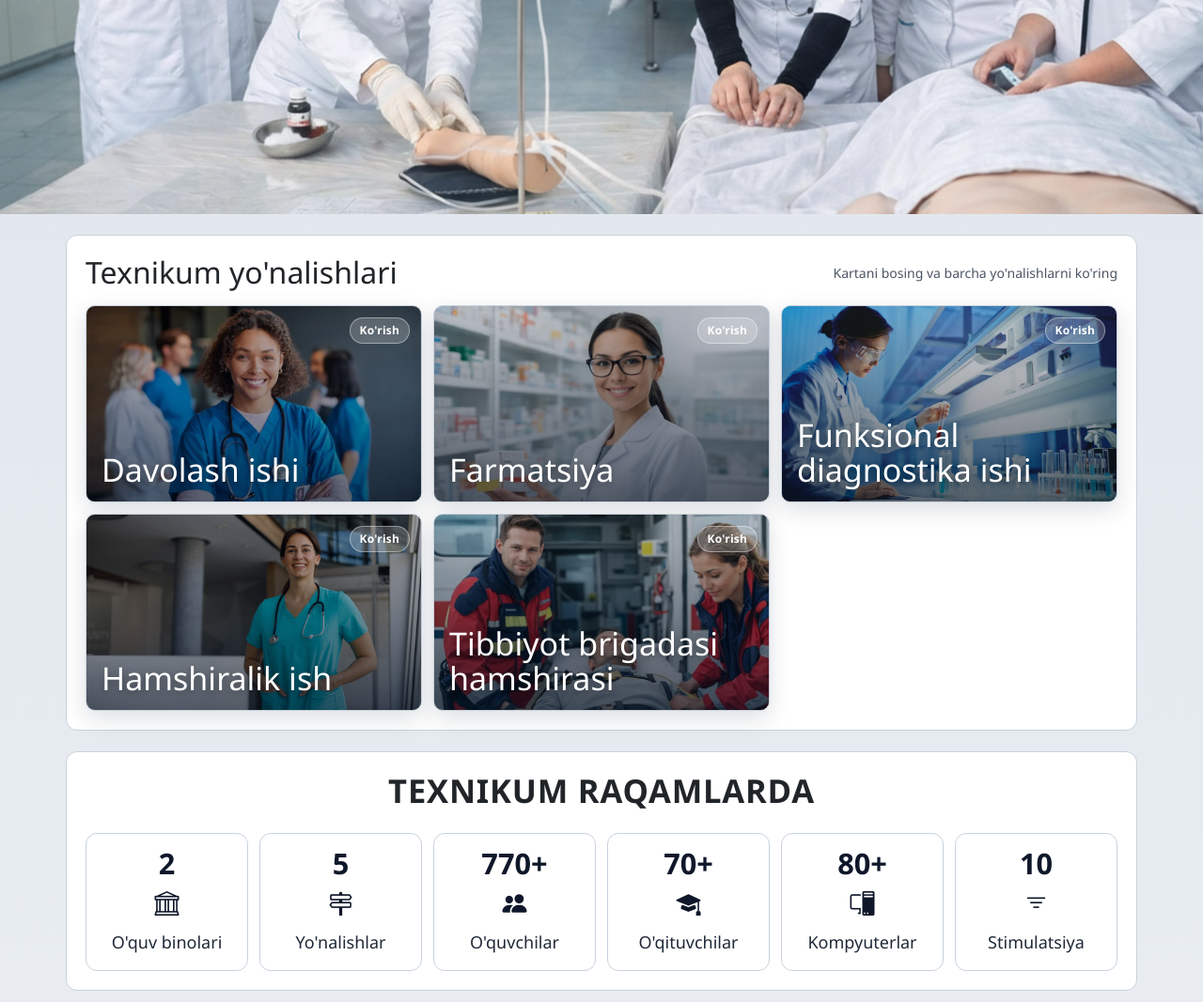
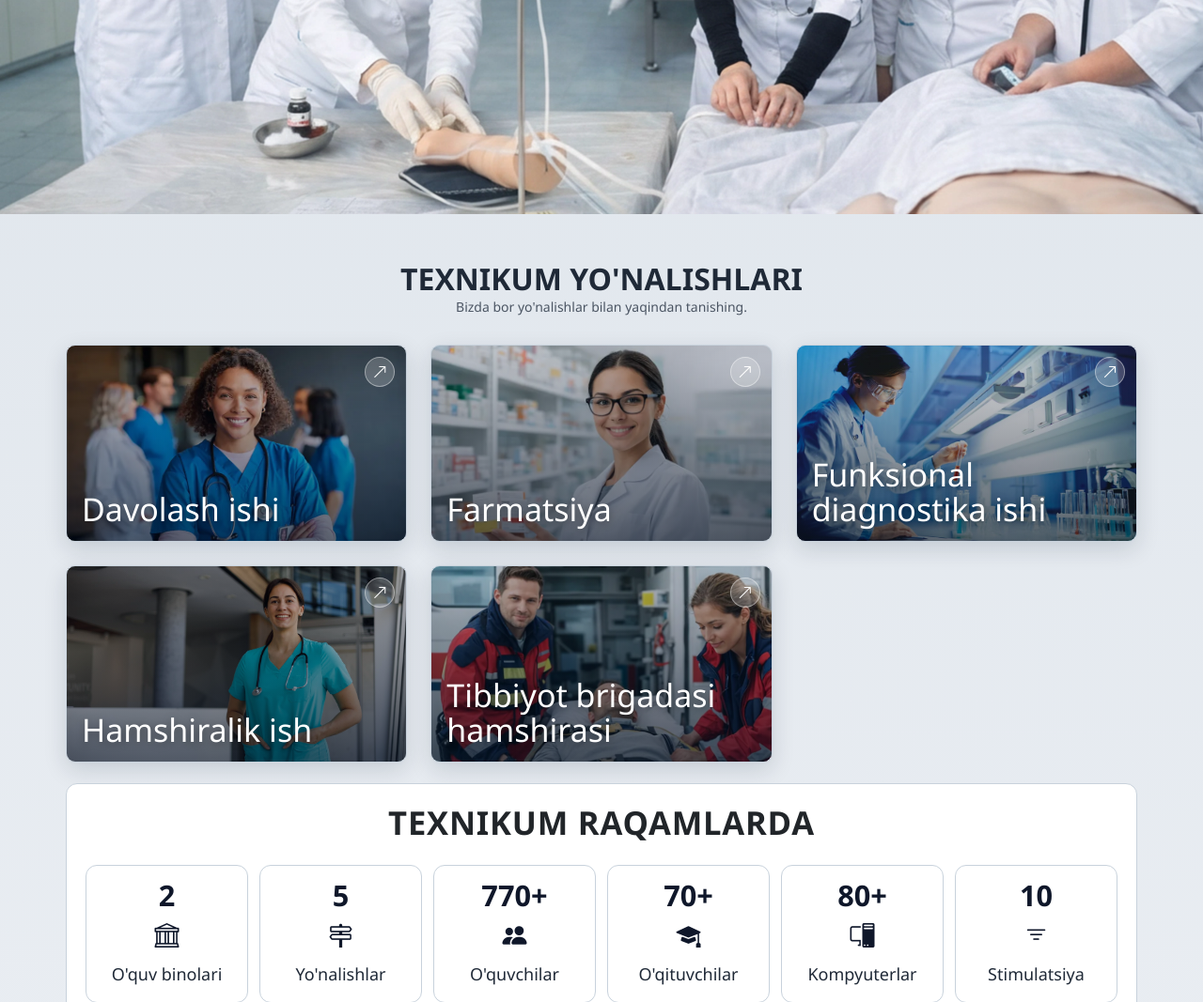
Before and after one commit to shahbozshirinboyev/new.olmaliqjst.uz, a Django app: page / in a window 1280 px wide. Shown: the part 572-1639 px from the top of the page at 94% size. Run offline with Django 5.2, Linux system fonts and the light colour scheme; data comes from the database, SQL or seed files in the repository; some libraries are stand-ins or nearby versions.

Commit message:
home section

```diff
--- a/core/templates/core/home.html
+++ b/core/templates/core/home.html
@@ -10,16 +10,18 @@
     </div>
 </section>
 
-<section class="card home-directions">
+<section class="home-directions">
     <div class="home-directions__head">
         <h2>Texnikum yo'nalishlari</h2>
-        <p>Kartani bosing va barcha yo'nalishlarni ko'ring</p>
+        <p>Bizda bor yo'nalishlar bilan yaqindan tanishing.</p>
     </div>
     <div class="home-directions__list">
         {% for direction in directions %}
             <a class="home-directions__item home-directions__item--photo" href="{% url 'education:directions' %}" style="background-image: url('{% if direction.image %}{{ direction.image.url }}{% else %}{% static 'images/hero.webp' %}{% endif %}');">
                 <span class="home-directions__shade"></span>
-                <span class="home-directions__cta">Ko'rish</span>
+                <span class="home-directions__cta">
+                    <i class="bi bi-arrow-up-right"></i>
+                </span>
                 <h3>{{ direction.name }}</h3>
             </a>
         {% empty %}
--- a/static/css/style.css
+++ b/static/css/style.css
@@ -511,19 +511,22 @@ html {
 }
 
 .home-directions {
-    margin-top: 22px;
+    /* margin-top: 22px; */
 }
 
 .home-directions__head {
-    display: flex;
+    display: flex-row;
     align-items: center;
-    justify-content: space-between;
+    justify-content: center;
+    text-align: center;
     gap: 12px;
-    margin-bottom: 16px;
+    margin: 50px 0px 30px 0px;
 }
 
 .home-directions__head h2 {
     margin: 0;
+    text-transform: uppercase;
+    font-weight: 700;
 }
 
 .home-directions__head p {
@@ -536,7 +539,8 @@ html {
 .home-directions__list {
     display: grid;
     grid-template-columns: repeat(3, minmax(0, 1fr));
-    gap: 12px;
+    justify-content: center;
+    gap: 25px;
 }
 
 .home-directions__item {
@@ -592,10 +596,15 @@ html {
     color: #ffffff;
     border: 1px solid rgba(255, 255, 255, 0.4);
     border-radius: 999px;
-    padding: 4px 10px;
-    font-size: 12px;
-    font-weight: 600;
-    letter-spacing: 0.2px;
+    width: 32px;
+    height: 32px;
+    display: flex;
+    align-items: center;
+    justify-content: center;
+}
+
+.home-directions__cta i {
+    font-size: 16px;
 }
 
 .home-directions__item--photo h3 {
```
